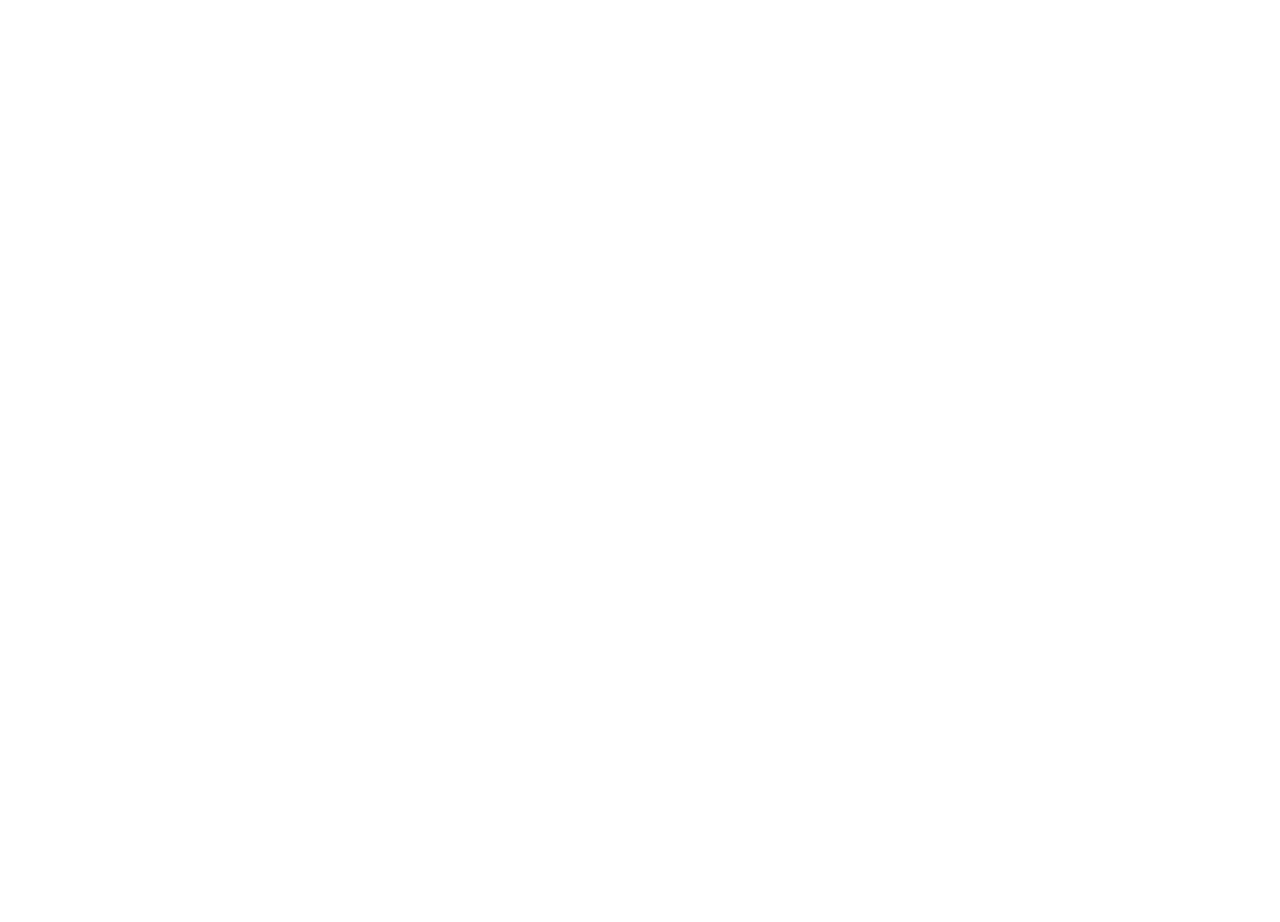
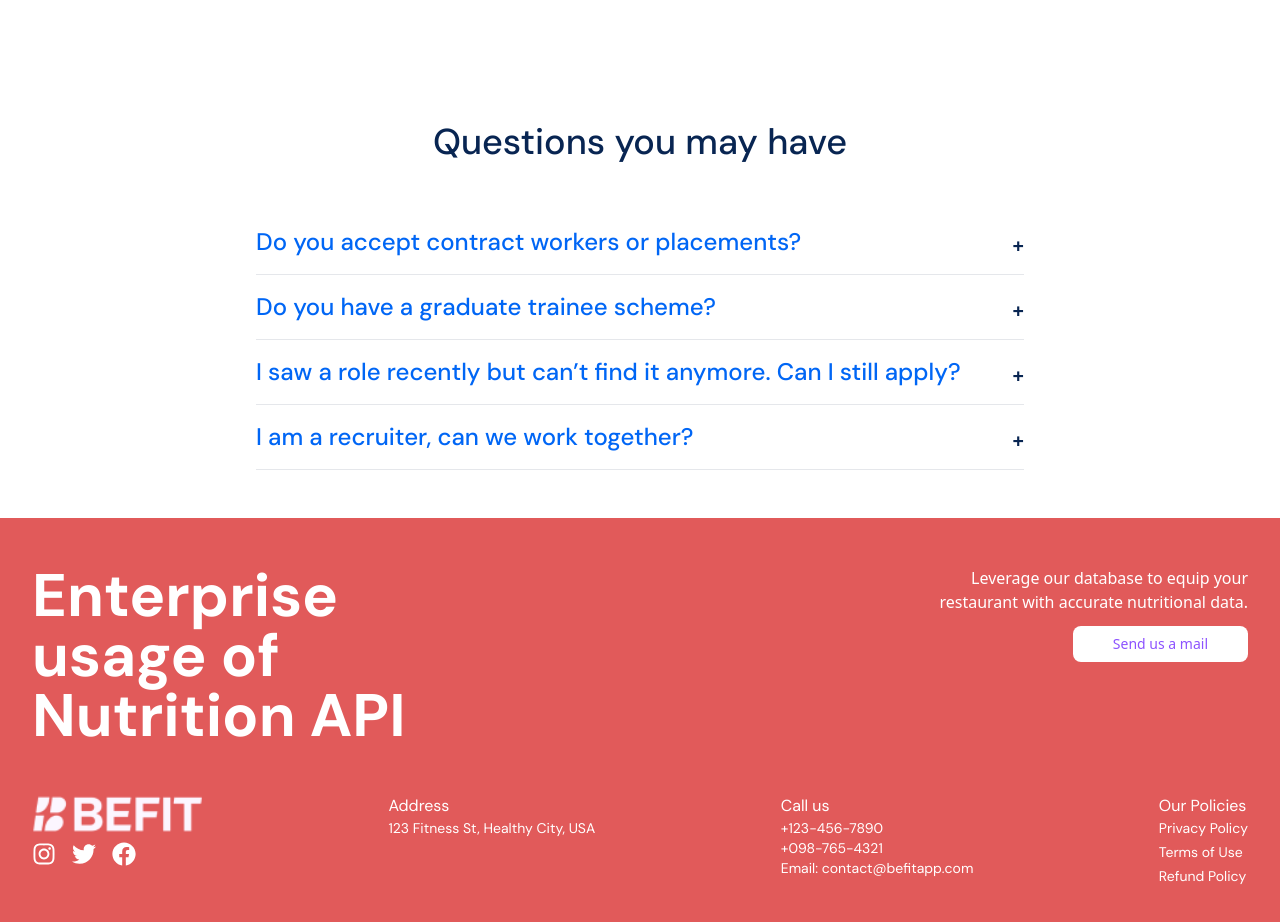
Before and after one commit to Daniel-Williams-ux/befit-landing, a Next.js app: page /career in a window 1280 px wide. Shown: the part 3940-4862 px from the top of the page. Before the commit the page ends 3902 px from the top, so only its background shows below. Built offline with nearby package versions, Linux system fonts and the light colour scheme.

Commit message:
complete career

```diff
--- a/src/pages/career.js
+++ b/src/pages/career.js
@@ -1,5 +1,8 @@
 import Image from 'next/image';
 import { useState } from 'react';
+import Link from 'next/link';
+import { FaInstagram, FaTwitter, FaFacebook } from 'react-icons/fa';
+
 
 export default function CareerPage() {
 
@@ -393,6 +396,112 @@
   </div>
 </div>
 
+<section className="py-12 px-4 md:px-16 lg:px-32 mt-28">
+  <h2 className="text-center text-circleText text-2xl sm:text-4xl font-medium font-dmSans mb-8">
+    Questions you may have
+  </h2>
+
+  <div className="space-y-4 max-w-3xl mx-auto mt-16">
+    {/* Question 1 */}
+    <div className="flex justify-between items-center border-b pb-4">
+      <p className="text-questionColor font-dmSans font-medium text-sm sm:text-2xl cursor-pointer hover:underline">
+        Do you accept contract workers or placements?
+      </p>
+      <span className="text-xl text-circleText h-5 font-bold cursor-pointer">+</span>
+    </div>
+
+    {/* Question 2 */}
+    <div className="flex justify-between items-center border-b pb-4">
+      <p className="text-questionColor font-dmSans font-medium text-sm sm:text-2xl cursor-pointer hover:underline">
+        Do you have a graduate trainee scheme?
+      </p>
+      <span className="text-xl text-circleText h-5 font-bold cursor-pointer">+</span>
+    </div>
+
+    {/* Question 3 */}
+    <div className="flex justify-between items-center border-b pb-4">
+      <p className="text-questionColor font-dmSans font-medium text-sm sm:text-2xl cursor-pointer hover:underline">
+        I saw a role recently but can’t find it anymore. Can I still apply?
+      </p>
+      <span className="text-xl text-circleText h-5 font-bold cursor-pointer">+</span>
+    </div>
+
+    {/* Question 4 */}
+    <div className="flex justify-between items-center border-b pb-4">
+      <p className="text-questionColor font-dmSans font-medium text-sm sm:text-2xl cursor-pointer hover:underline">
+        I am a recruiter, can we work together?
+      </p>
+      <span className="text-xl text-circleText h-5 font-bold cursor-pointer">+</span>
+    </div>
+  </div>
+</section>
+
+{/* Footer Section */}
+<footer className="max-w-7xl mx-auto bg-footColor py-10 sm:py-12 text-white space-y-8 sm:space-y-12">
+        <div className="max-w-7xl mx-auto px-4 sm:px-6 lg:px-8">
+          {/* Top Footer */}
+          <div className="flex flex-col md:flex-row justify-between items-start space-y-6 sm:space-y-0">
+            <div>
+              <h4 className="lg:text-6xl sm:text-lg font-semibold font-dmSans leading-snug">
+                Enterprise <br/> usage of <br/> Nutrition API
+              </h4>
+            </div>
+            <div className="text-left md:text-right space-y-4 sm:space-y-0">
+              <p className="text-base sm:text-base pb-3">
+                Leverage our database to equip your <br/> restaurant with accurate nutritional data.
+              </p>
+              <button className="bg-white text-headerColor text-sm px-10 py-2 rounded-lg hover:bg-headerColor hover:text-white">
+                Send us a mail
+              </button>
+            </div>
+          </div>
+
+          {/* Bottom Footer */}
+          <div className="flex flex-col md:flex-row justify-between mt-8 sm:mt-12 space-y-8 md:space-y-0 md:space-x-8">
+            {/* Logo and Socials */}
+            <div className="space-y-2">
+              <Link href="/">
+                <Image src="/images/logo.png" alt="BeFit Logo" width={100} height={40} className="h-10 w-auto" />
+              </Link>
+              <div className="flex space-x-4">
+                <Link href="https://www.instagram.com" target="_blank" rel="noopener noreferrer" aria-label="Instagram">
+                  <FaInstagram className="h-6 w-6 text-white hover:text-headerColor transition-colors" />
+                </Link>
+                <Link href="https://www.twitter.com" target="_blank" rel="noopener noreferrer" aria-label="Twitter">
+                  <FaTwitter className="h-6 w-6 text-white hover:text-headerColor transition-colors" />
+                </Link>
+                <Link href="https://www.facebook.com" target="_blank" rel="noopener noreferrer" aria-label="Facebook">
+                  <FaFacebook className="h-6 w-6 text-white hover:text-headerColor transition-colors" />
+                </Link>
+              </div>
+            </div>
+
+            {/* Address */}
+            <div>
+              <h4 className="font-normal font-dmSans text-lg sm:text-base">Address</h4>
+              <p className="text-sm font-light font-dmSans">123 Fitness St, Healthy City, USA</p>
+            </div>
+
+            {/* Contact Info */}
+            <div>
+              <h4 className="font-normal font-dmSans text-lg sm:text-base">Call us</h4>
+              <p className="text-sm font-light font-dmSans">+123-456-7890</p>
+              <p className="text-sm font-light font-dmSans">+098-765-4321</p>
+              <p className="text-sm font-light font-dmSans">Email: contact@befitapp.com</p>
+            </div>
+
+            {/* Policies */}
+            <div>
+              <h4 className="font-normal font-dmSans text-lg sm:text-base">Our Policies</h4>
+              <ul className="space-y-1 text-sm font-light font-dmSans">
+                <li><Link href="#">Privacy Policy</Link></li>
+                <li><Link href="#">Terms of Use</Link></li>
+                <li><Link href="#">Refund Policy</Link></li>
+              </ul>
+            </div>
+          </div>
+        </div>
+      </footer>
 
     </main>
   );
--- a/tailwind.config.js
+++ b/tailwind.config.js
@@ -22,6 +22,7 @@
         circleColor: "#DED9F3",
         circlebg: "#F4F8FC",
         hybridColor: "#6C82A3",
+        questionColor: "#0066F5",
       },
       fontFamily: {
         dmSans: ['DM Sans', 'sans-serif'],  // Adds DM Sans as the default sans font
```
